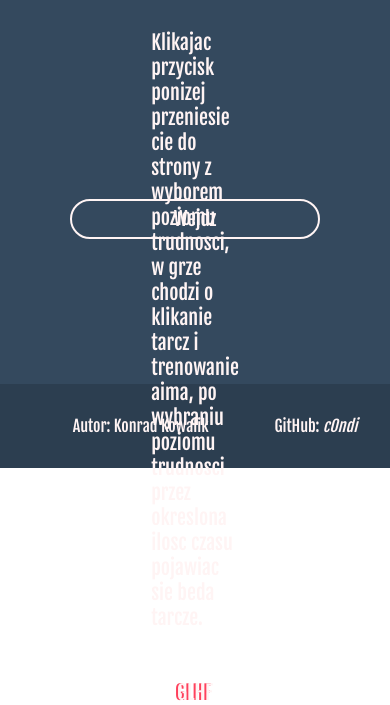
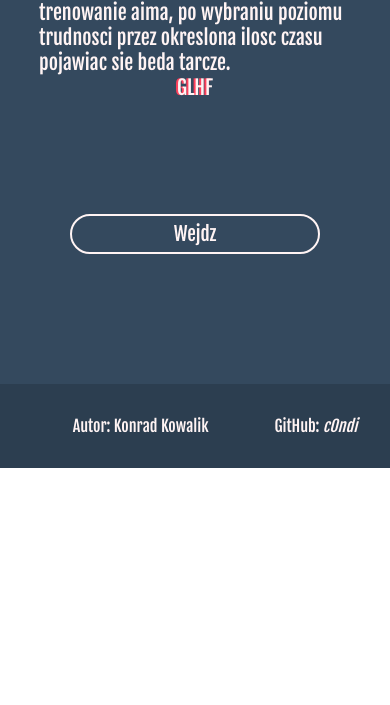
Before and after one commit to c0ndi/aimTrainer, a plain HTML site: page index.html in a window 390 px wide. Shown: the part 376-1081 px from the top of the page. After the commit the page ends 844 px from the top, so only its background shows below. Drawn offline with Linux system fonts and the light colour scheme; a web font is replaced by a local one.

Commit message:
Update main-page-style.css

```diff
--- a/css/main-page-style.css
+++ b/css/main-page-style.css
@@ -48,6 +48,7 @@ body {
     width: 30%;
     height: 50%;
     display: flex;
+    align-content: space-around;
     align-items: center;
     flex-direction: column;
 }
@@ -60,15 +61,12 @@ body {
 }
 
 #about-game-span {
-
     text-shadow: -2px 0px #ff405c;
     color: #fff4f4;
     font-size: 1.5rem;
 }
 
 #rules-span {
-    display: inline-block;
-    padding: 50px 100px 50px 100px;
     font-size: 1.25rem;
     color: #fff4f4;
     text-shadow: none;
@@ -84,6 +82,7 @@ body {
     transition: background .5s;
     color: #fff4f4;
     font-size: 1.2rem;
+    margin-top: 30px;
 }
 
 #link-btn:hover {
@@ -106,3 +105,27 @@ a {
 a:link,a:visited,a:hover,a:active {
     color: #fff4f4;
 }
+@media only screen and (max-width: 500px)
+{
+    .info {
+        width: 80%;
+        height: 50%;
+        display: flex;
+        align-content: space-around;
+        align-items: center;
+        flex-direction: column;
+
+    }
+}
+@media only screen and (max-width: 900px)
+{
+    .info {
+        width: 80%;
+        height: 50%;
+        display: flex;
+        align-content: space-around;
+        align-items: center;
+        flex-direction: column;
+
+    }
+}
```
